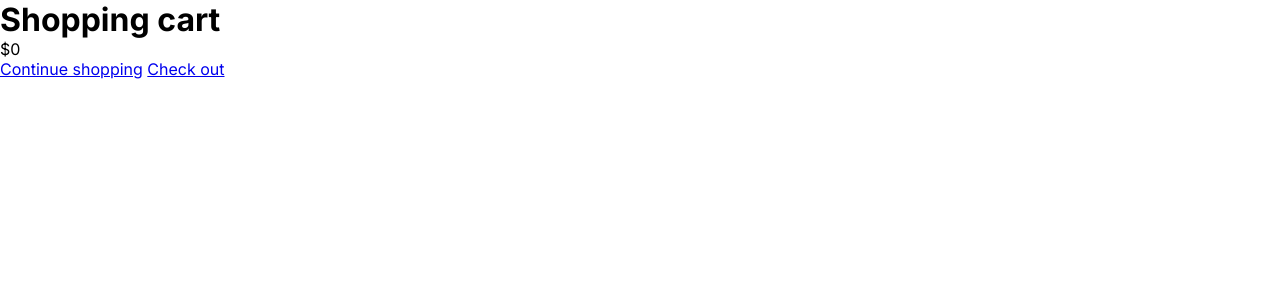
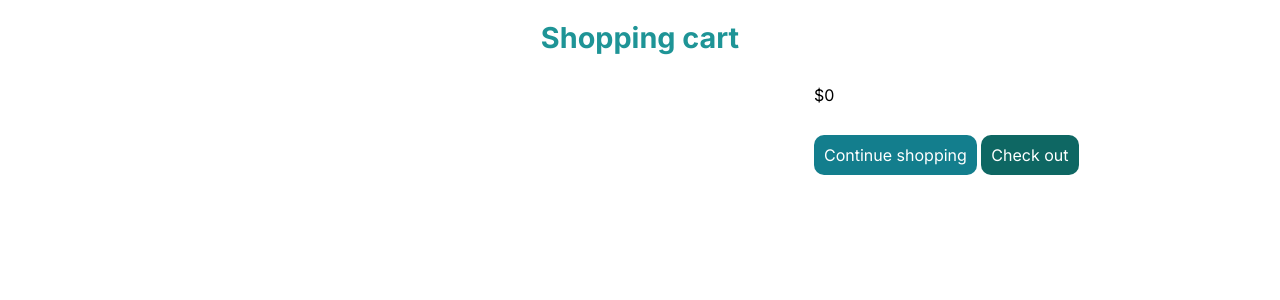
Before and after one commit to mszahan/eshop_dj5, a Django app: page /cart in a window 1280 px wide. Shown: the part 60-360 px from the top of the page. Run offline with Django 5.2, Linux system fonts and the light colour scheme; some libraries are stand-ins or nearby versions.

Commit message:
designed the cart detail page

```diff
--- a/static_files/css/cart.css
+++ b/static_files/css/cart.css
@@ -0,0 +1,76 @@
+.cart-heading {
+    text-align: center;
+    margin: 20px;
+    color: rgb(30, 148, 150);
+    font-size: 1.8rem;
+}
+
+.cart-list {
+    display: grid;
+    grid-template-columns: repeat(6, 1fr);
+    padding: 10px;
+    gap:10px;
+    width: 80%;
+    margin: 10px auto;
+}
+
+.product-img .product-img {
+    width: 40%;
+    border-radius: 10px;
+    height: 5rem;
+    object-fit: cover;
+}
+
+.total {
+    grid-column: 5 / span 1;
+}
+
+.action-button{
+    grid-column: 5 / span 2;
+    margin-top: 20px;
+}
+
+.remov_cart{
+    padding: 5px;
+    border-radius: 5px;
+    color: white;
+    background-color: rgba(123, 18, 39, 0.925);
+    border: 0px;
+    cursor: pointer;
+}
+.remov_cart:hover{
+    color: rgba(123, 18, 39, 0.925);
+    border: 1px solid rgba(123, 18, 39, 0.925);
+    background-color: white;
+}
+
+.action-button{
+    margin-top: 30px;
+}
+
+.continue_shopping, .checkout {
+    text-decoration: none;
+    padding: 10px;
+    border-radius: 10px;
+    color: white;
+}
+
+.continue_shopping {
+    background-color: rgb(19, 126, 141);
+}
+
+.continue_shopping:hover {
+    background-color: white;
+    color: rgb(19, 126, 141);
+    border: 1px solid rgb(19, 126, 141);
+}
+
+.checkout {
+    background-color: rgb(14, 103, 99);
+}
+
+.checkout:hover {
+    background-color: white;
+    color: rgb(14, 103, 99);
+    border: 1px solid rgb(14, 103, 99);
+}
--- a/templates/cart/detail.html
+++ b/templates/cart/detail.html
@@ -3,7 +3,7 @@
 
 
 {% block style %}
-    <link rel="stylesheet" href="{% static 'cart.css' %}">
+    <link rel="stylesheet" href="{% static 'css/cart.css' %}">
 {% endblock style %}
 
 
@@ -13,8 +13,7 @@
 
 
 {% block main %}
-    <h1>Shopping cart</h1>
-
+    <h1 class="cart-heading">Shopping cart</h1>
 
     <div class="cart-list">
 
@@ -37,27 +36,27 @@
         <div class="product-name">
             {{product.name}} ({{variation.name}})
         </div>
+
+        <div class="price"> ${{item.price}} </div>
         <div class="product-quantity">
             X{{item.quantity}}
         </div>
+        <div class="price"> ${{item.total_price}} </div>
         <div class="remove">
             <form action="{% url 'cart:cart_remove' variation.id %}" method="post">
-                <input type="submit" value="Remove">
+                <input type="submit" value="Remove" class="remov_cart">
                 {% csrf_token %}
             </form>
         </div>
-        <div class="price"> ${{item.price}} </div>
-        <div class="price"> ${{item.total_price}} </div>
-
-
         {% endwith %}
         {% endwith %}
         {% endwith %}
         {% endfor %}
         <div class="total">${{cart.get_total_price}}</div>
+
         <div class="action-button">
-            <a href="{% url 'shop:product_list' %}">Continue shopping</a>
-            <a href="#">Check out</a>
+            <a href="{% url 'shop:product_list' %}" class="continue_shopping">Continue shopping</a>
+            <a href="#" class="checkout">Check out</a>
         </div>
     </div>
 
```
